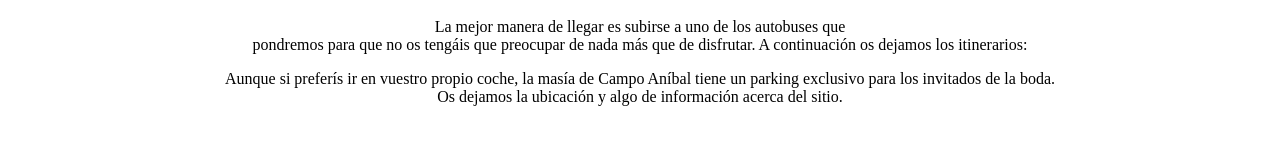
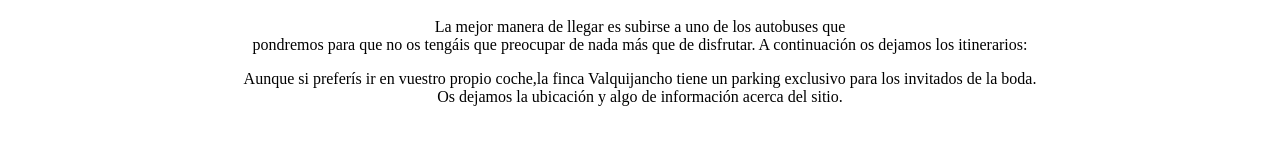
Before and after one commit to alejito10/boda-app, a React (Create React App) app: page /donde in a window 1280 px wide. Shown: the part 221-366 px from the top of the page. Built offline with nearby package versions, Linux system fonts and the light colour scheme.

Commit message:
formulario fixeado

```diff
--- a/src/pages/donde/Donde.jsx
+++ b/src/pages/donde/Donde.jsx
@@ -17,8 +17,7 @@ export function Donde() {
 					</div>
 					<div className="c-celebracion">
 						<p>
-							Aunque si preferís ir en vuestro propio coche, la masía de Campo
-							Aníbal tiene un parking exclusivo para los invitados de la boda.
+							Aunque si preferís ir en vuestro propio coche,la finca Valquijancho tiene un parking exclusivo para los invitados de la boda.
                             <br/>
 							Os dejamos la ubicación y algo de información acerca del sitio.
 						</p>
--- a/src/pages/formulario/Formulario.jsx
+++ b/src/pages/formulario/Formulario.jsx
@@ -51,7 +51,7 @@ export function Formulario() {
 						</div>
 						<div className="c-contenido">
 							<div>
-								<span>vegano</span>
+								<span>Vegano</span>
 							</div>
 							<select name="vegano" id="vegano" ref={register}>
 								<option value="no">No</option>
@@ -78,7 +78,7 @@ export function Formulario() {
 									name="alergias"
 									id="alergias"
 									cols="30"
-									rows="10"
+									rows="5"
 									ref={register({ required: true })}
 								/>
 								{errors.message && <span>This field is required</span>}
```
Also changed, not shown: 1 other file (tests, documents, lock files or other folders).
